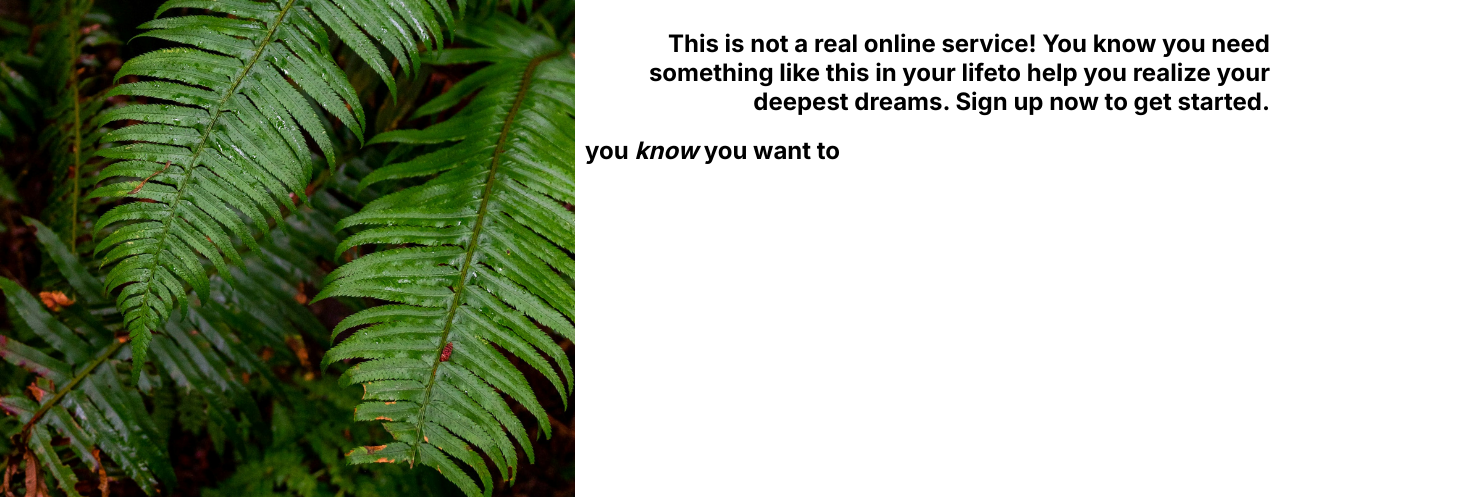
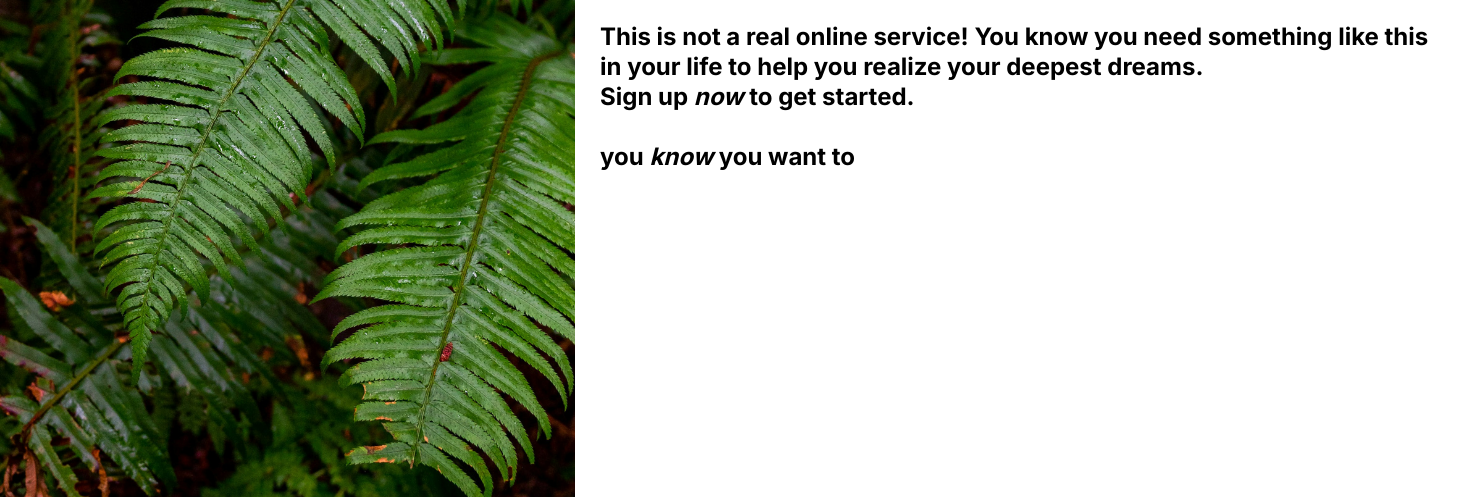
Before and after one commit to Tx-3011/sign-up-form, a plain HTML site: page index.html in a window 1280 px wide. Shown: the part 303-800 px from the top of the page, 1460 px wide, since content can reach past the window. Drawn offline with Linux system fonts and the light colour scheme; a web font is replaced by a local one.

Commit message:
added text styles

```diff
--- a/index.html
+++ b/index.html
@@ -17,12 +17,14 @@
     </div>
     <div class="contentPart">
 
-        <p align="right"><b>This is not a real online service! You know you need something
-            like this in your lifeto help you realize your deepest dreams.
-            Sign up now to get started.</b></p>
-
+        <div class="introText">
+        <p><b>This is not a real online service! You know you need something
+            like this in your life to help you realize your deepest dreams.
+            </b></p>
+            <p><b>Sign up <i>now</i> to get started.</b></p>
+            <br>
         <p><b>you <em>know</em> you want to</b></p>
-
+        </div>
 
     </div>
 </body>
--- a/styles.css
+++ b/styles.css
@@ -60,6 +60,9 @@ body{
     justify-content: center;
 }
 
-p{
+.introText{
     margin: 10px;
+    margin-left: 25px;
+    width: 850px;
+    line-height: 30px;
 }
```
